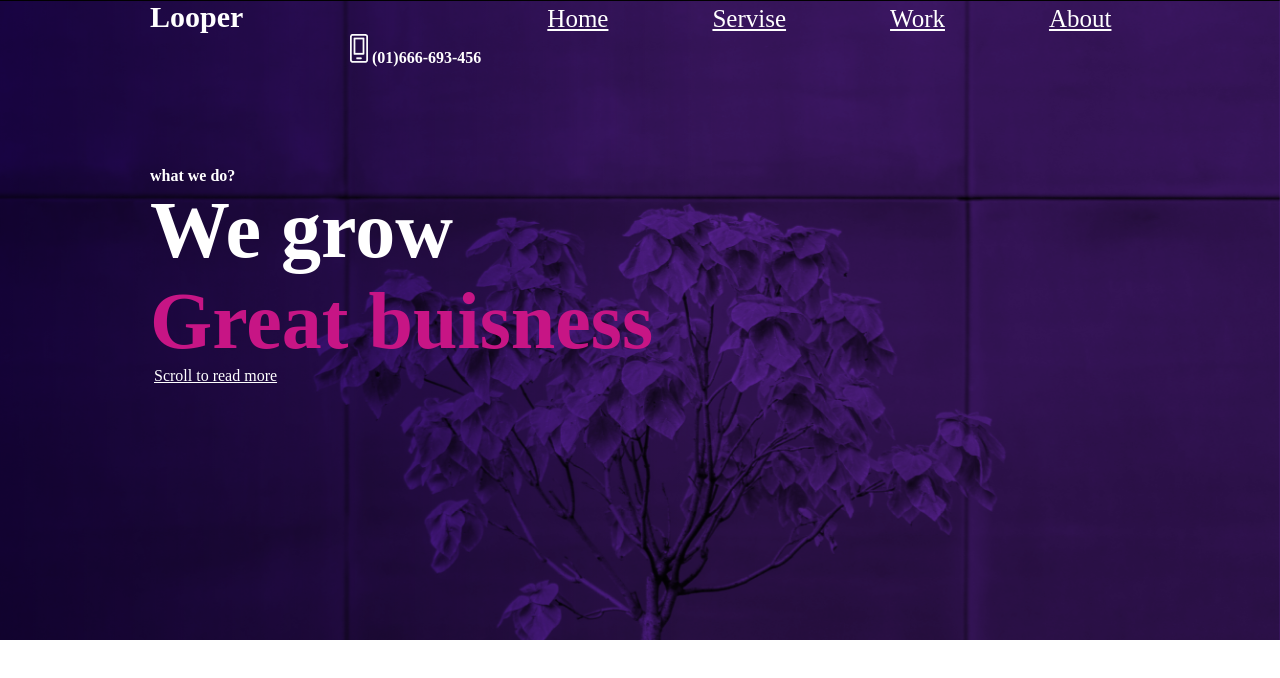
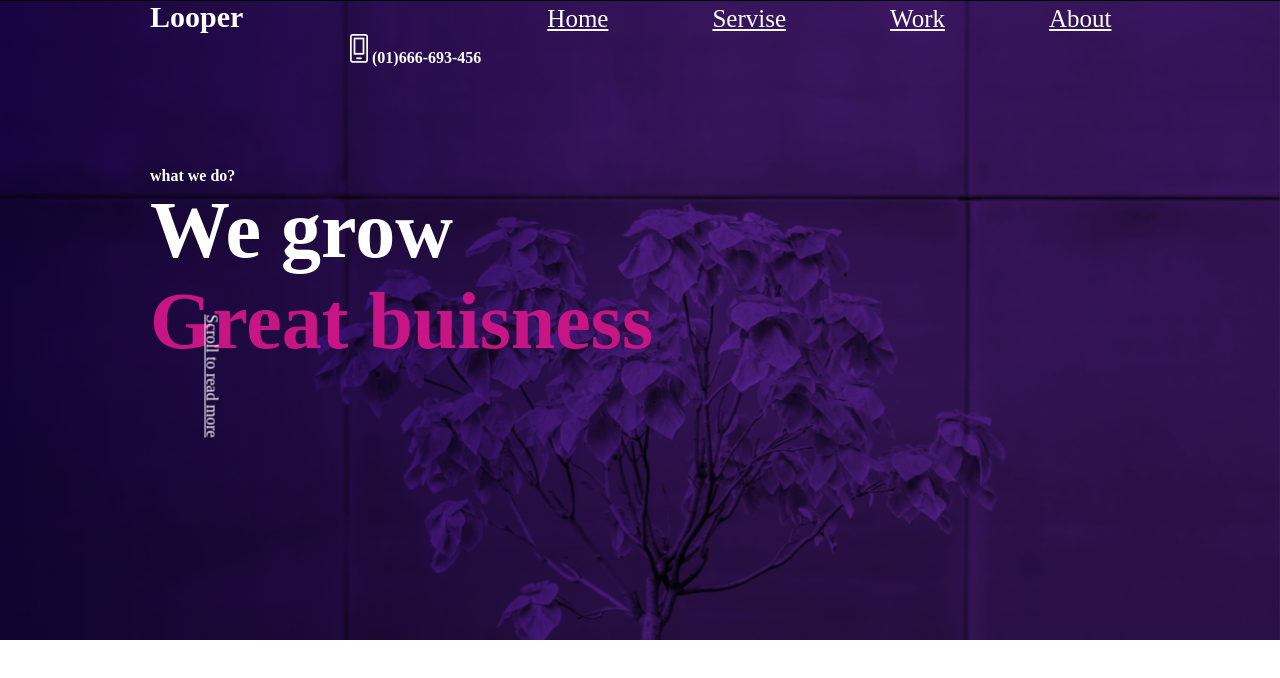
Before and after one commit to Crossbones07012004/2htmlproject, a plain HTML site: page index.html in a window 1280 px wide. Drawn offline with Linux system fonts and the light colour scheme.

Commit message:
еще чучуть чего  то непонятно но наверное нужного

```diff
--- a/index.html
+++ b/index.html
@@ -24,9 +24,10 @@
                             <b>We grow</b><br>
                             <b class="bigtextb2">Great buisness</b>
                         </div>
+                        <a href="#" class="Scroll"> Scroll to read more</a>
 
                         <img src="./image/arrow.png" alt="">
-                        <a href="#" class="Scroll">Scroll to read more</a>
+
                     </article>
             </Header>
     </div>
--- a/style.css
+++ b/style.css
@@ -72,10 +72,12 @@ nav {
 }
 .bigtext{
     font-size: 80px;
+    width: 80%;
 }
 .bigtextb2{
     color: mediumvioletred;
 }
 .scroll{
+    display: inline-block;
     transform: rotate(90deg);
 }
```
